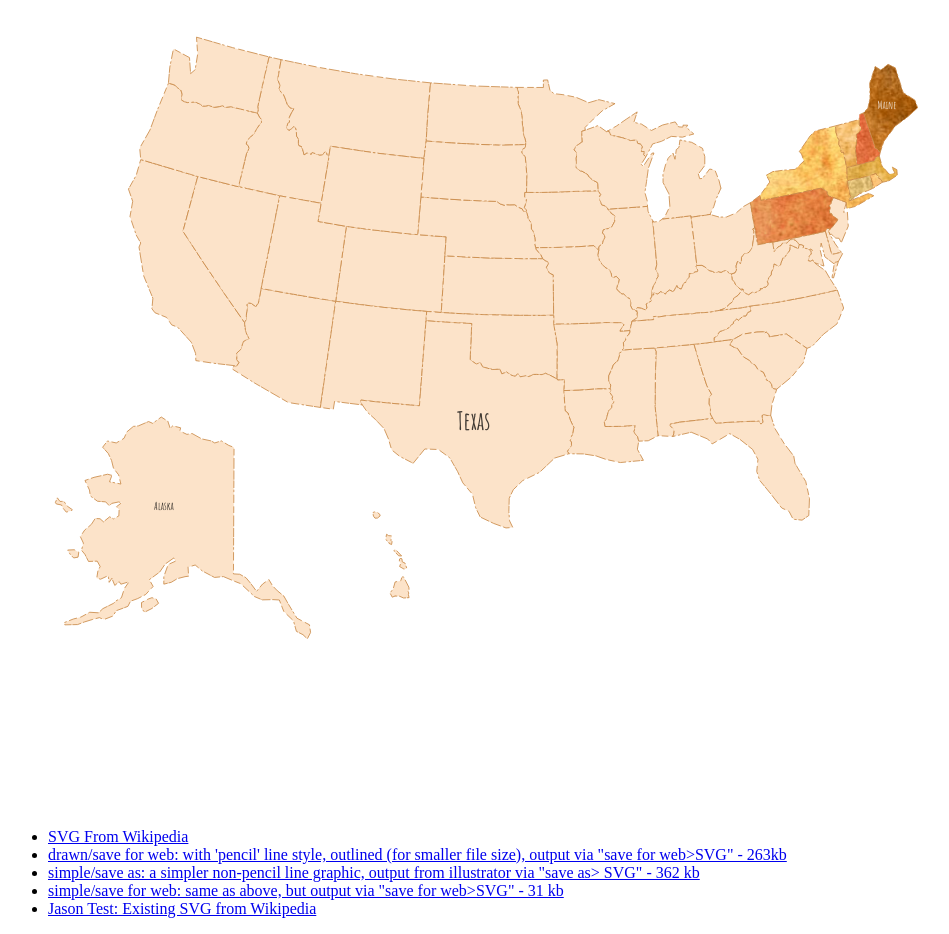
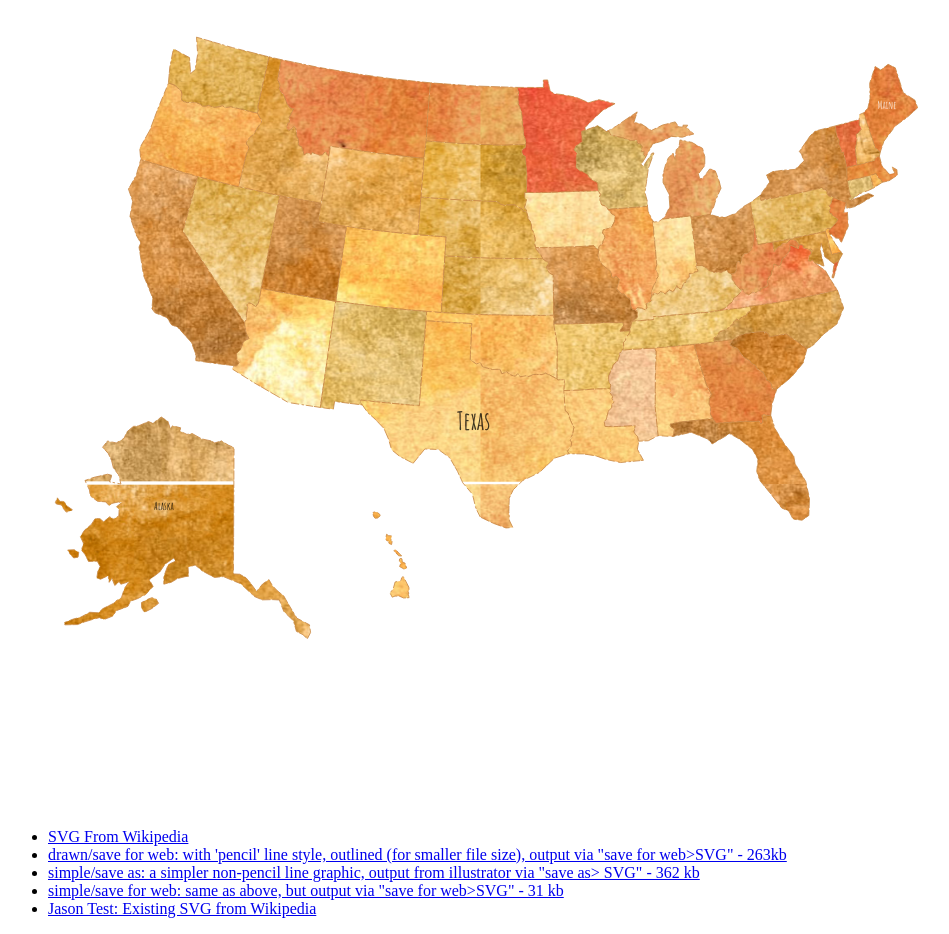
Before and after one commit to npp/svg_test, a plain HTML site: page jason_test.html in a window 1280 px wide. Shown: the whole page, without its empty margins (0-949 px from the left). Drawn offline with nearby package versions, Linux system fonts and the light colour scheme.

Commit message:
Randomly adds bg to state paths.

```diff
--- a/jason_test.html
+++ b/jason_test.html
@@ -56,6 +56,7 @@
             .hover {
               fill-opacity: .7;
             }
+            /*
             #ME {fill: url(#wc1);}
             #NH {fill: url(#wc2);}
             #VT {fill: url(#wc3);}
@@ -64,6 +65,7 @@
             #RI {fill: url(#wc6);}
             #NY {fill: url(#wc7);}
             #PA {fill: url(#wc8);}
+            */
             .text {
               font-size:13.08702374px;
               font-style:normal;
@@ -227,6 +229,13 @@
       <script src="//ajax.googleapis.com/ajax/libs/jquery/1.10.2/jquery.min.js"></script>
       <script>window.jQuery || document.write('<script src="js/vendor/jquery-1.10.2.min.js"><\/script>')</script>
       <script>
+        $('g path').each(function(index){
+          var min = 1;
+          var max = 8;
+          var number = Math.floor(Math.random()*(max-min+1)+min);
+          var fill = 'url(#wc' + number + ')';
+          $(this).css({fill: fill});
+        });
         $('path').on('click', function(){
           var state = $(this).attr('id');
           alert(state);
```
Lines whose indentation alone changed are shown as unchanged.
